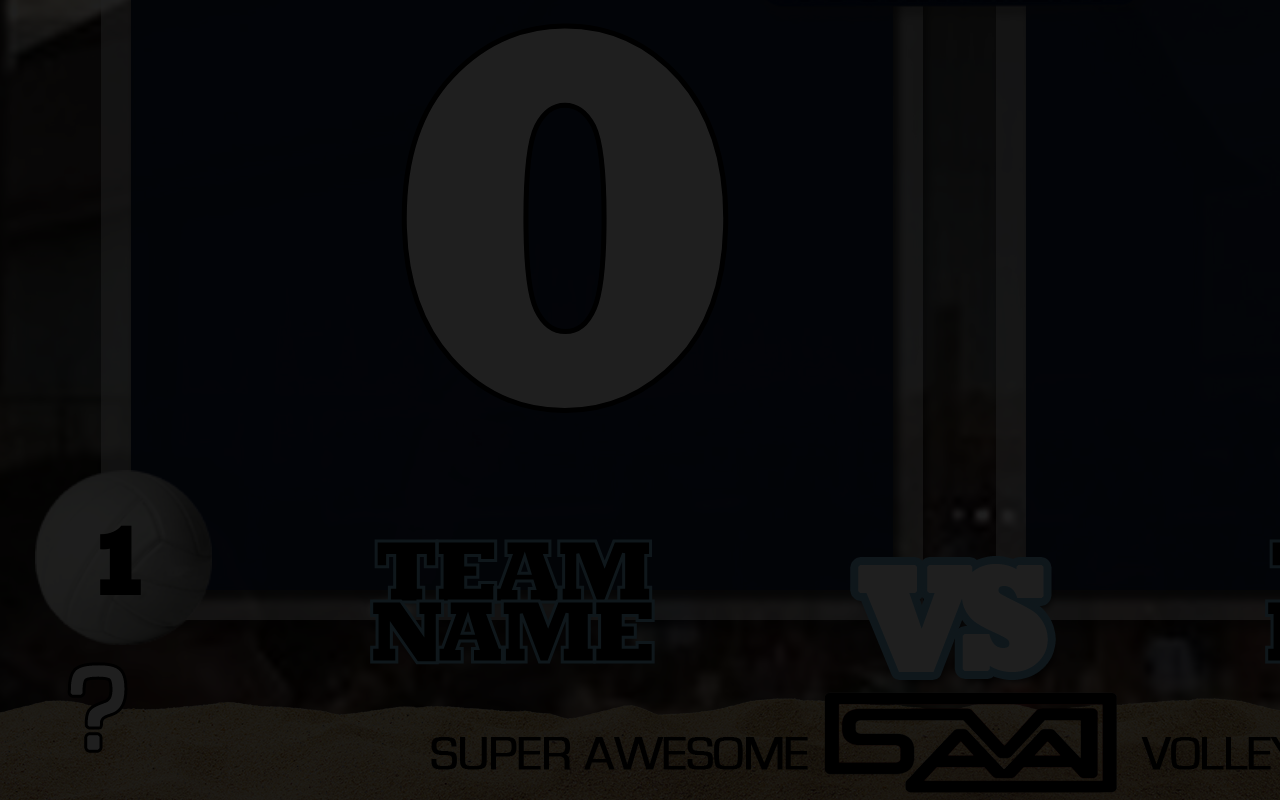
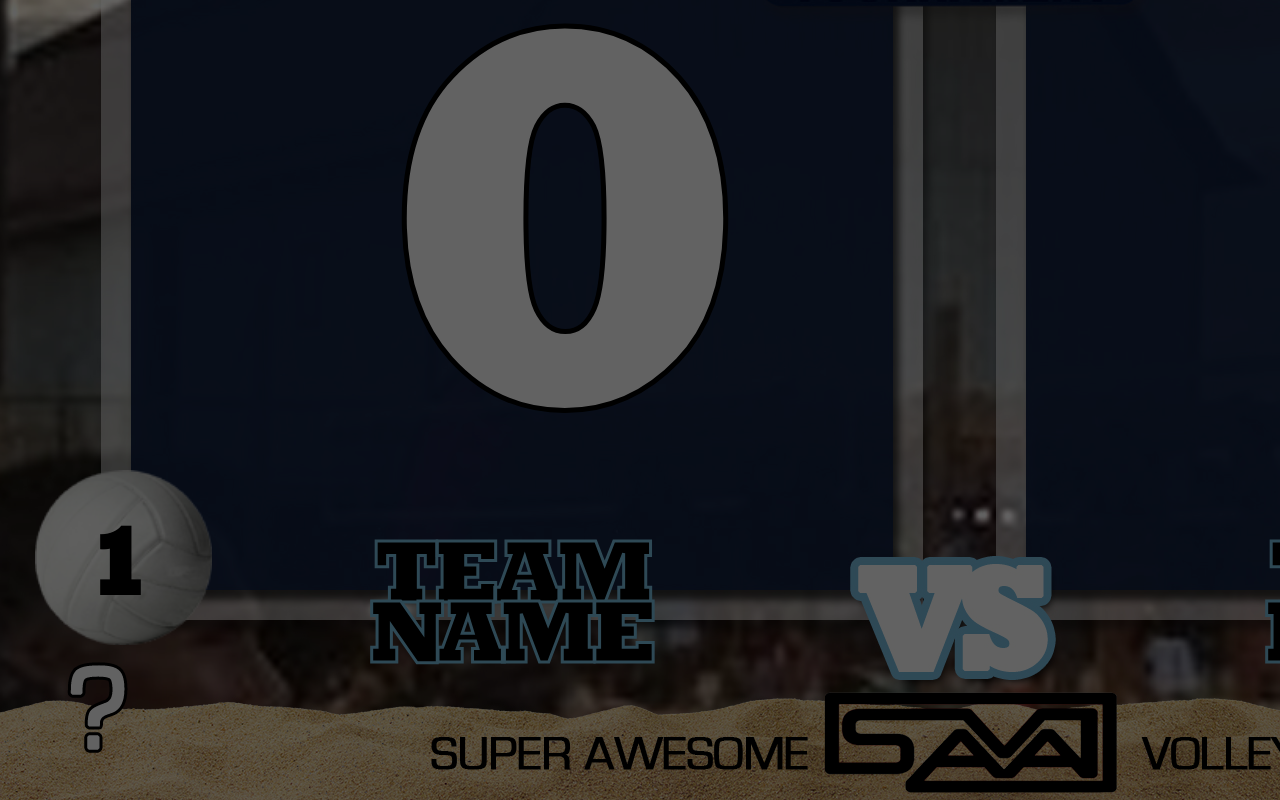
Before and after one commit to mdvogt75/sava, a plain HTML site: page index.htm in a window 1280 px wide. Both pictures are taken after a click on the picture 98 px from the left and 987 px from the top of the page. Shown: the part 280-1080 px from the top of the page. Drawn offline with Linux system fonts and the light colour scheme.

Commit message:
Add files via upload

```diff
--- a/score.css
+++ b/score.css
@@ -12,7 +12,7 @@ body {font-family:'RockEB', 'Rockwell Extra Bold', 'Rockwell Bold', 'Rockwell';
 .waupacaGrass #dBack {height:1080px; width:1920px; background-image:url('waupacaGrass.jpg'); background-size:cover; overflow:hidden;}
 
 /* INSTRUCTIONS RELATED */
-#instructionsDiv  {position:absolute; z-index:90; height:1080px; width:1920px; left:0px; top:0px; background-image:url(bg.png); }
+#instructionsDiv  {position:absolute; z-index:90; height:1080px; width:1920px; left:0px; top:0px; background-image:url(bg.png); opacity:0.7;}
 
 :not([tip='']) #instructionsDiv  {display:none;}
 /*
```
